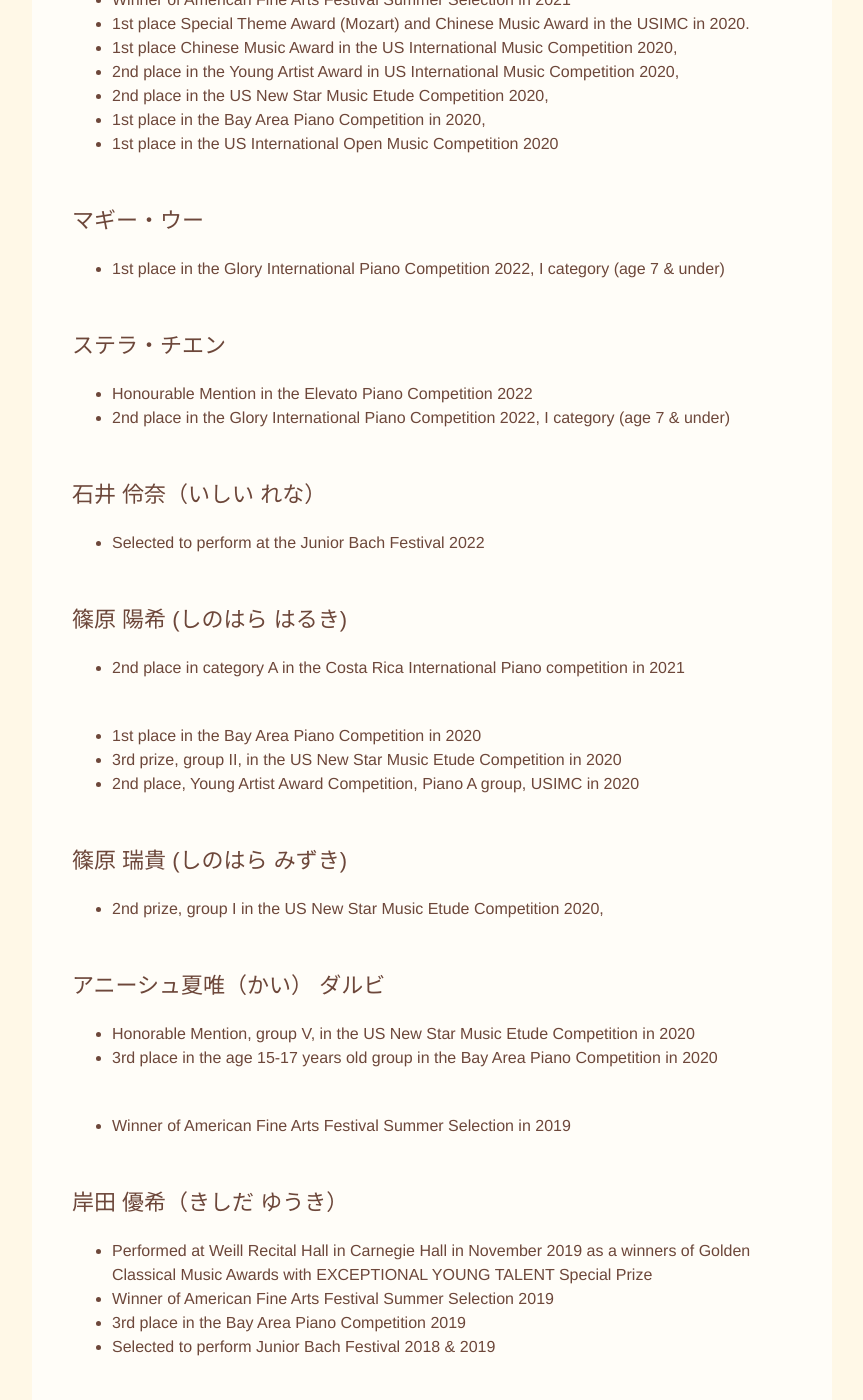
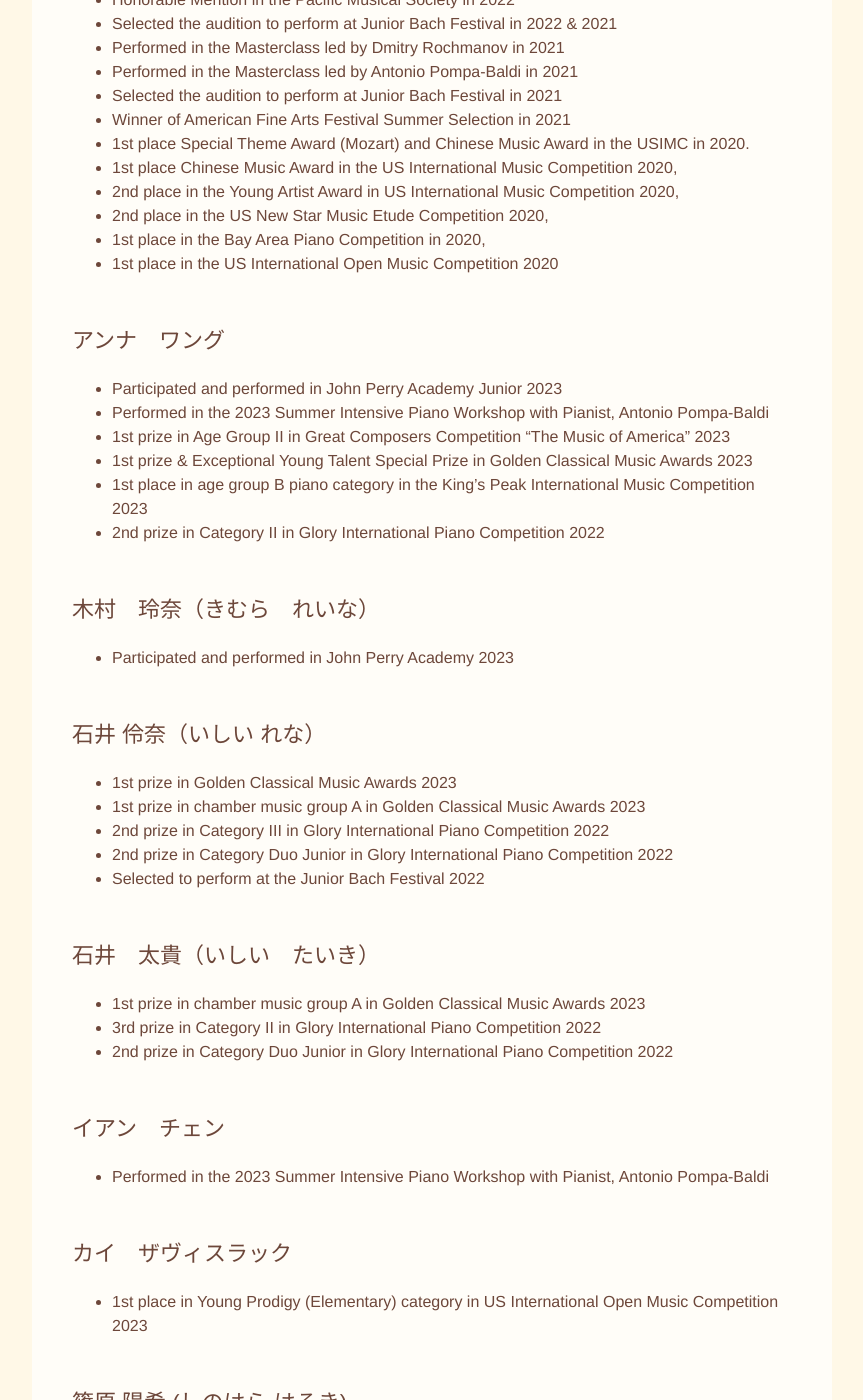
Before and after one commit to dawnstar63/nagisaariza-website, a Jekyll site: the page built from language-jp/achievements.md, in a window 1280 px wide and 1400 px high, scrolled down 533 px. Shown: the whole window, without its empty margins (208-1071 px from the left). Built offline with Jekyll 4.4.1, drawn with Linux system fonts in a browser that asks for light colours; nearby versions of some CDN libraries; some of the changed text lies outside the part shown.

Commit message:
achievements 2023

```diff
--- a/language-jp/achievements.md
+++ b/language-jp/achievements.md
@@ -5,6 +5,9 @@ title: 生徒たちの受賞歴
 permalink: /jp/achievements/
 ---
 <h4>齋藤 璃知 (さいとう りさ) </h4>
+- Performed in CAPMT Discovery Day 2023 Advanced Piano Masterclass with Dr. William Wellborn
+- 1st prize in Age Group III in Great Composers Competition "Best Mendelssohn Performance" 2023
+- 1st prize in Golden Classical Music Awards 2023
 - Performed in the San Jose International Piano Competition Master Class with Dr. Namik Sultanov in 2022
 - 1st place in the Glory International Piano Competition, III category (age 10-13) in 2022
 - 3rd place in the Paderewski International Piano Competition, Junior category in 2022
@@ -12,7 +15,7 @@ permalink: /jp/achievements/
 - Selected the audition to perform at Junior Bach Festival in 2022 & 2021
 - Performed in the Masterclass led by Dmitry Rochmanov in 2021
 - Performed in the Masterclass led by Antonio Pompa-Baldi in 2021
-- Passed the audition to perform at Junior Bach Festival in 2021
+- Selected the audition to perform at Junior Bach Festival in 2021
 - Winner of American Fine Arts Festival Summer Selection in 2021
 - 1st place Special Theme Award (Mozart) and Chinese Music Award in the USIMC in 2020.
 - 1st place Chinese Music Award in the US International Music Competition 2020,
@@ -21,15 +24,34 @@ permalink: /jp/achievements/
 - 1st place in the Bay Area Piano Competition in 2020,
 - 1st place in the US International Open Music Competition 2020
 <br><br><br>
-<h4>マギー・ウー</h4>
-- 1st place in the Glory International Piano Competition 2022, I category (age 7 & under)
+<h4>アンナ　ワング</h4>
+- Participated and performed in John Perry Academy Junior 2023
+- Performed in the 2023 Summer Intensive Piano Workshop with Pianist, Antonio Pompa-Baldi
+- 1st prize in Age Group II in Great Composers Competition "The Music of America" 2023
+- 1st prize & Exceptional Young Talent Special Prize in Golden Classical Music Awards 2023
+- 1st place in age group B piano category in the King's Peak International Music Competition 2023
+- 2nd prize in Category II in Glory International Piano Competition 2022
 <br><br><br>
-<h4>ステラ・チエン</h4>
-- Honourable Mention in the Elevato Piano Competition 2022
-- 2nd place in the Glory International Piano Competition 2022, I category (age 7 & under)
+<h4>木村　玲奈（きむら　れいな）</h4>
+- Participated and performed in John Perry Academy 2023
 <br><br><br>
 <h4>石井 伶奈（いしい れな）</h4>
+- 1st prize in Golden Classical Music Awards 2023
+- 1st prize in chamber music group A in Golden Classical Music Awards 2023
+- 2nd prize in Category III in Glory International Piano Competition 2022
+- 2nd prize in Category Duo Junior in Glory International Piano Competition 2022
 - Selected to perform at the Junior Bach Festival 2022
+<br><br><br>
+<h4>石井　太貴（いしい　たいき）</h4>
+- 1st prize in chamber music group A in Golden Classical Music Awards 2023
+- 3rd prize in Category II in Glory International Piano Competition 2022
+- 2nd prize in Category Duo Junior in Glory International Piano Competition 2022
+<br><br><br>
+<h4>イアン　チェン</h4>
+- Performed in the 2023 Summer Intensive Piano Workshop with Pianist, Antonio Pompa-Baldi
+<br><br><br>
+<h4>カイ　ザヴィスラック</h4>
+- 1st place in Young Prodigy (Elementary) category in US International Open Music Competition 2023
 <br><br><br>
 <h4>篠原 陽希 (しのはら はるき)</h4>
 - 2nd place in category A in the Costa Rica International Piano competition in 2021
@@ -38,6 +60,13 @@ permalink: /jp/achievements/
 - 1st place in the Bay Area Piano Competition in 2020
 - 3rd prize, group II, in the US New Star Music Etude Competition in 2020
 - 2nd place, Young Artist Award Competition, Piano A group, USIMC in 2020
+<br><br><br>
+<h4>マギー　ウー</h4>
+- 1st place in the Glory International Piano Competition 2022, I category (age 7 & under)
+<br><br><br>
+<h4>ステラ　チァン</h4>
+- Honourable Mention in the Elevato Piano Competition 2022
+- 2nd place in the Glory International Piano Competition 2022, I category (age 7 & under)
 <br><br><br>
 <h4>篠原 瑞貴 (しのはら みずき) </h4>
 - 2nd prize, group I in the US New Star Music Etude Competition 2020,
```
Also changed, not shown: language-en/achievements.md (+35 -6 lines).
